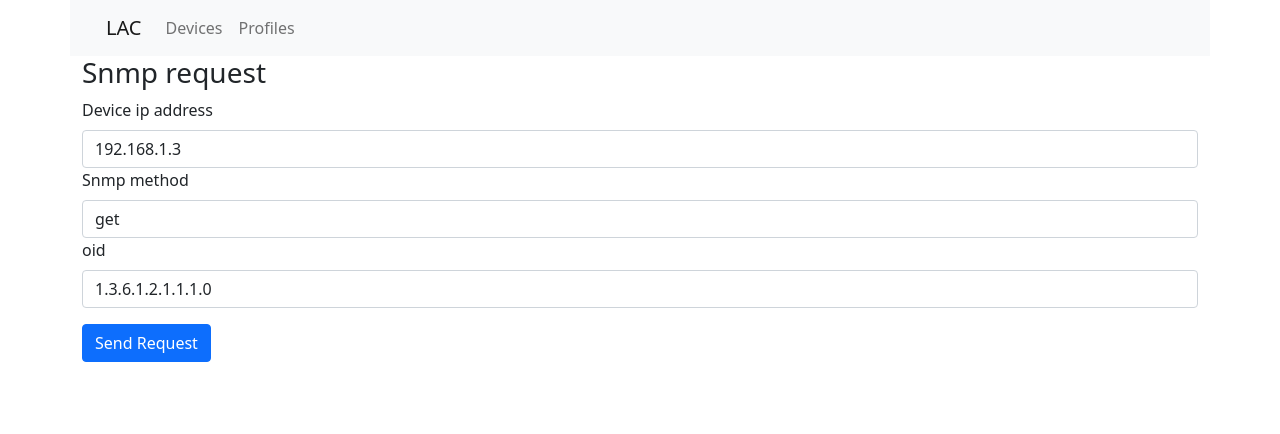
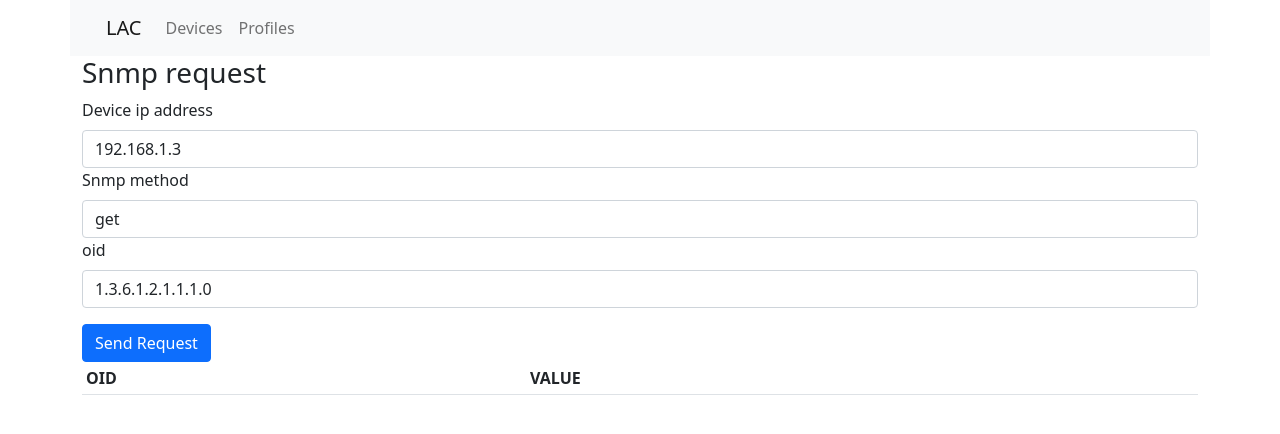
Before and after one commit to steledama/lac, a Next.js app: page /profiles in a window 1280 px wide. Shown: the top 434 px of the page. Built offline with nearby package versions, Linux system fonts and the light colour scheme.

Commit message:
snmp results

```diff
--- a/pages/api/snmp/index.js
+++ b/pages/api/snmp/index.js
@@ -10,15 +10,16 @@ export default async function handler(req, res) {
     case 'POST':
       // snmp request
       const snmpForm = req.body.snmpForm;
-      console.log(snmpForm);
+
       if (snmpForm.method === 'get') {
         const oid = [snmpForm.oid];
         const snmpResponse = await get(snmpForm.ip, oid);
-        console.log(snmpResponse);
+
         res.status(200).send(snmpResponse);
       }
       if (snmpForm.method === 'subtree') {
         const snmpResponse = await subtree(snmpForm.ip, snmpForm.oid);
+        console.log(snmpResponse);
         res.status(200).send(snmpResponse);
       }
       break;
--- /dev/null
+++ b/pages/components/Results.js
@@ -0,0 +1,24 @@
+import { Table } from 'react-bootstrap';
+
+const Results = ({ results }) => {
+  return (
+    <Table size="sm">
+      <thead>
+        <tr>
+          <th>OID</th>
+          <th>VALUE</th>
+        </tr>
+      </thead>
+      <tbody>
+        {results.map((result) => (
+          <tr key={result.oid}>
+            <td>{result.oid}</td>
+            <td>{result.value}</td>
+          </tr>
+        ))}
+      </tbody>
+    </Table>
+  );
+};
+
+export default Results;
--- a/pages/profiles.js
+++ b/pages/profiles.js
@@ -1,15 +1,21 @@
+import { useState } from 'react';
 import Snmp from './components/Snmp';
+import Results from './components/Results';
 import axios from 'axios';
 
 const Profiles = () => {
+  const [results, setResults] = useState([]);
+
   const onSnmp = async (snmpForm) => {
     const snmpResponse = await axios.post('/api/snmp', { snmpForm });
-    console.log(snmpResponse);
+
+    setResults(snmpResponse.data);
   };
   return (
     <div>
       <h3>Snmp request</h3>
       <Snmp onSnmp={onSnmp} />
+      <Results results={results} />
     </div>
   );
 };
```
